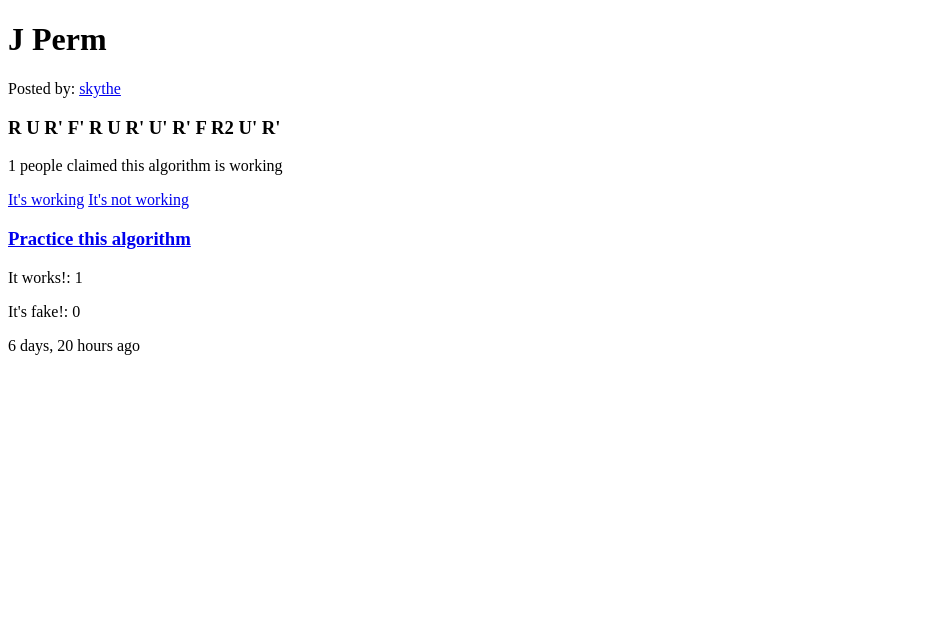
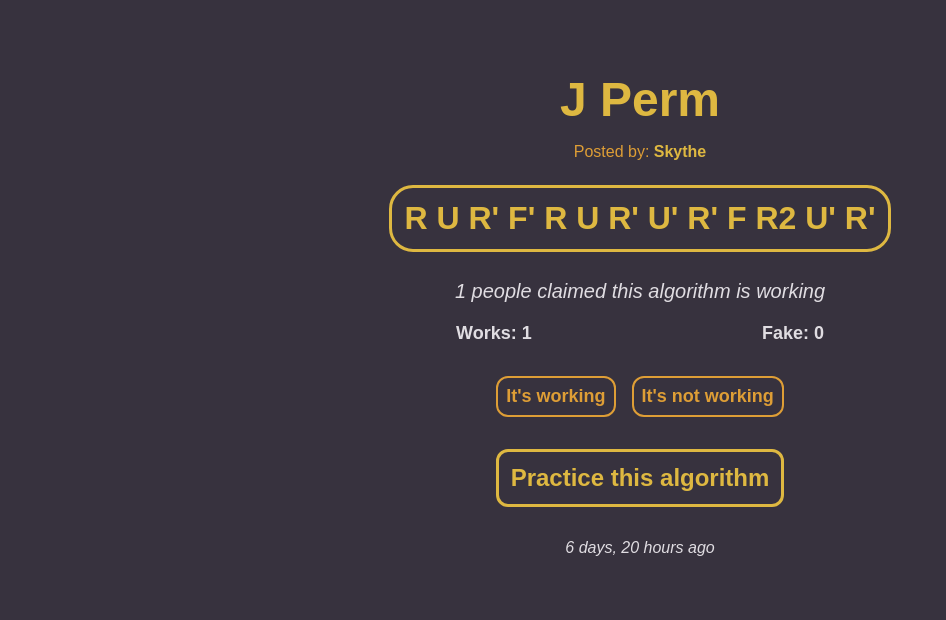
Before and after one commit to Skythe7/algodex, a Django app: page /page/1 in a window 1280 px wide. Shown: the top 620 px of the page, without its empty margins (0-946 px from the left). Run offline with Django 5.2, Linux system fonts and the light colour scheme; data comes from the database, SQL or seed files in the repository; some libraries are stand-ins or nearby versions.

Commit message:
Make algorithm page css

```diff
--- /dev/null
+++ b/Algodex/main/static/styles/page.css
@@ -0,0 +1,121 @@
+:root {
+    --background: #37323E;
+    --primary: #DEB841;
+    --secondary: #DE9E36;
+    --text: #e0dde2;
+    --middle: #6D6A75;
+}
+
+* {
+    margin: 0;
+    padding: 0;
+    font-family: Arial, Helvetica, sans-serif;
+    text-decoration: none;
+}
+
+body {
+    background-color: var(--background);
+    color: var(--text);
+    display: flex;
+    justify-content: center;
+    align-items: center;
+}
+
+.container {
+    margin: 5%;
+    text-align: center;
+    display: flex;
+    flex-direction: column;
+    justify-content: center;
+    align-items: center;
+    width: 75%;
+}
+
+.title {
+    font-size: 48px;
+    color: var(--primary);
+    text-align: center;
+    margin: 8px;
+}
+
+.post-creator {
+    text-align: center;
+    color: var(--secondary);
+    margin: 8px;
+}
+.post-creator a {
+    color: var(--primary);
+    font-weight: bold;
+}
+
+.moves {
+    font-size: 32px;
+    font-weight: bold;
+    color: var(--primary);
+    border: var(--primary) 3px solid;
+    padding: 12px;
+    display: inline-block;
+    text-align: center;
+    margin: 16px;
+    border-radius: 24px;
+}
+
+.verify-info {
+    font-size: 20px;
+    font-style: italic;
+    margin: 12px;
+}
+
+.vote-btns {
+    margin-top: 24px;
+    display: flex;
+    justify-content: space-between;
+    text-align: center;
+}
+
+.vote-btn {
+    margin: 0px 8px;
+    color: var(--secondary);
+    font-size: 18px;
+    font-weight: bold;
+    border: var(--secondary) 2px solid;
+    padding: 8px;
+    border-radius: 12px;
+}
+.vote-btn:hover {
+    background-color: var(--secondary);
+    color: var(--background);
+    transition: all 0.15s;
+}
+
+.practice-btn {
+    margin: 32px 24px;
+    border: 3px solid var(--primary);
+    padding: 12px;
+    border-radius: 12px;
+    font-size: 24px;
+    color: var(--primary);
+    font-weight: bold;
+}
+.practice-btn:hover {
+    background-color: var(--primary);
+    color: var(--background);
+    transition: all 0.15s;
+}
+
+.vote-counts {
+    display: flex;
+    justify-content: space-between;
+    width: 40%;
+    font-size: 18px;
+    margin: 8px 0px;
+    font-weight: bold;
+}
+
+.vote-count {
+    margin: 0px 8px;
+}
+
+.timestamp {
+    font-style: italic;
+}
--- a/Algodex/main/templates/page.html
+++ b/Algodex/main/templates/page.html
@@ -1,38 +1,41 @@
 {% extends 'layout.html' %}
+
+{% load static %}
 
 {% block title %} Algodex | {{ algorithm.name }} {% endblock %}
 
+{% block css %} <link rel="stylesheet" href="{% static 'styles/page.css' %}"> {% endblock %}
+
 {% block body %}
-    {% if messages %}
-        <ul class="messages">
-            {% for message in messages %}
-                <li{% if message.tags %} class="{{ message.tags }}"{% endif %}>{{ message }}</li>
-            {% endfor %}
-        </ul>
-    {% endif %}
-    <h1>{{ algorithm.name }}</h1>
-    <p>Posted by: <a href="{% url 'profile' algorithm.creator.id %}">{{ algorithm.creator }}</a></p>
-    <h3>{{ algorithm.moves }}</h3>
+    <div class="container">
+        <h1 class="title">{{ algorithm.name }}</h1>
+        <p class="post-creator">Posted by: <a href="{% url 'profile' algorithm.creator.id %}">{{ algorithm.creator|title }}</a></p>
+        <h3 class="moves">{{ algorithm.moves }}</h3>
 
-    {% if algorithm.yes_count or algorithm.no_count %}
-        {% if algorithm.yes_count > algorithm.no_count %}
-            <p>{{ algorithm.yes_count }} people claimed this algorithm is working</p>
+        {% if algorithm.yes_count or algorithm.no_count %}
+            {% if algorithm.yes_count > algorithm.no_count %}
+                <p class="verify-info">{{ algorithm.yes_count }} people claimed this algorithm is working</p>
+            {% else %}
+                <p class="verify-info">{{ algorithm.no_count }} people claimed this algorithm does not works</p>
+            {% endif %}
         {% else %}
-            <p>{{ algorithm.no_count }} people claimed this algorithm does not works</p>
+            <p class="verify-info">No one has verify this algorithm yet. Be the first to verify!</p>
         {% endif %}
-    {% else %}
-        <p>No one has verify this algorithm yet. Be the first to verify!</p>
-    {% endif %}
 
-    {% if not request.user in algorithm.voters.all and request.user != algorithm.creator %}
-        <a href="{% url 'voting' 'yes' algorithm.id %}">It's working</a>
-        <a href="{% url 'voting' 'no' algorithm.id %}">It's not working</a>
-    {% endif %}
+        <div class="vote-counts">
+            <p class="vote-count">Works: {{ algorithm.yes_count }}</p>
+            <p class="vote-count">Fake: {{ algorithm.no_count }}</p>
+        </div>
 
-    <h3><a href="{% url 'practice' algorithm.id %}">Practice this algorithm</a></h3>
+        {% if not request.user in algorithm.voters.all and request.user != algorithm.creator %}
+            <div class="vote-btns">
+                <a class="vote-btn" href="{% url 'voting' 'yes' algorithm.id %}">It's working</a>
+                <a class="vote-btn" href="{% url 'voting' 'no' algorithm.id %}">It's not working</a>
+            </div>
+        {% endif %}
 
-    <p>It works!: {{ algorithm.yes_count }}</p>
-    <p>It's fake!: {{ algorithm.no_count }}</p>
+        <a class="practice-btn" href="{% url 'practice' algorithm.id %}">Practice this algorithm</a>
 
-    <p>{{ algorithm.created_at|timesince }} ago</p>
+        <p class="timestamp">{{ algorithm.created_at|timesince }} ago</p>
+    </div>
 {% endblock %}
```
